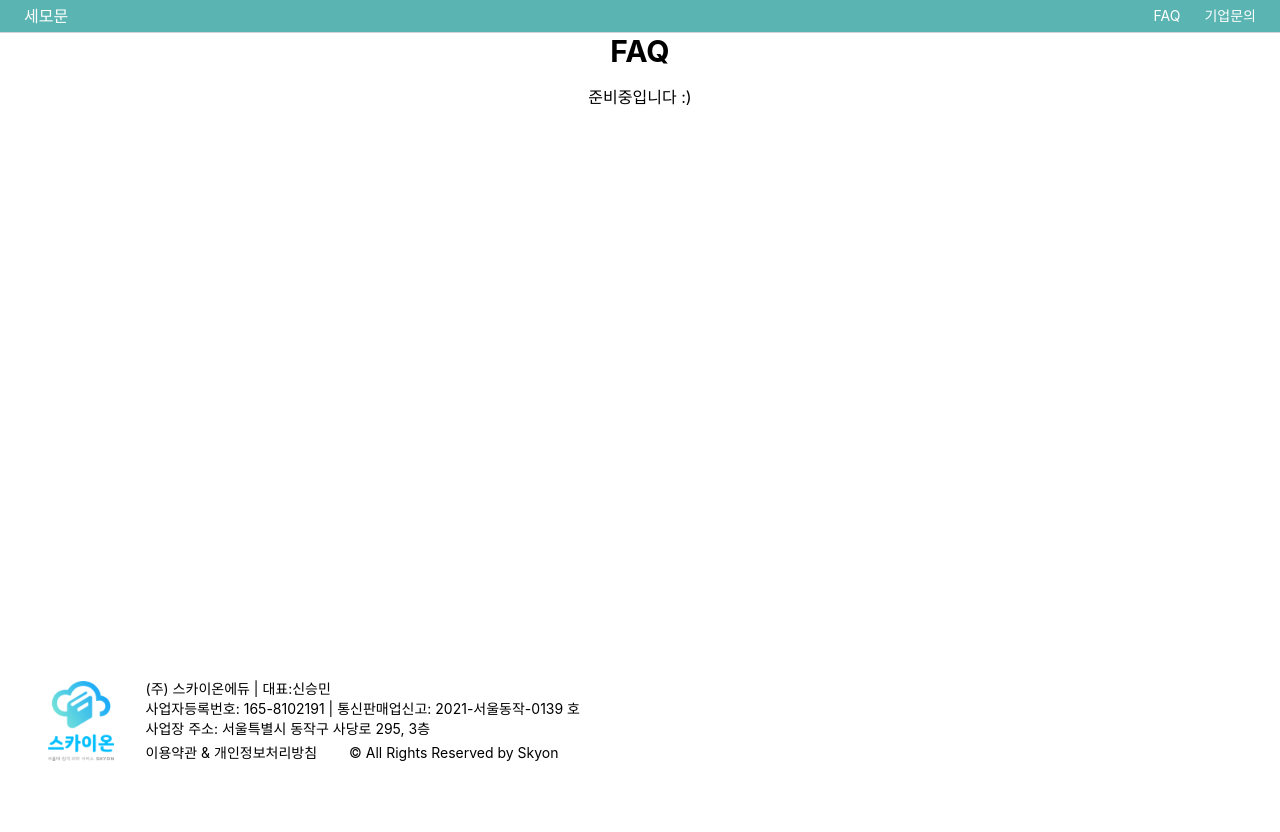
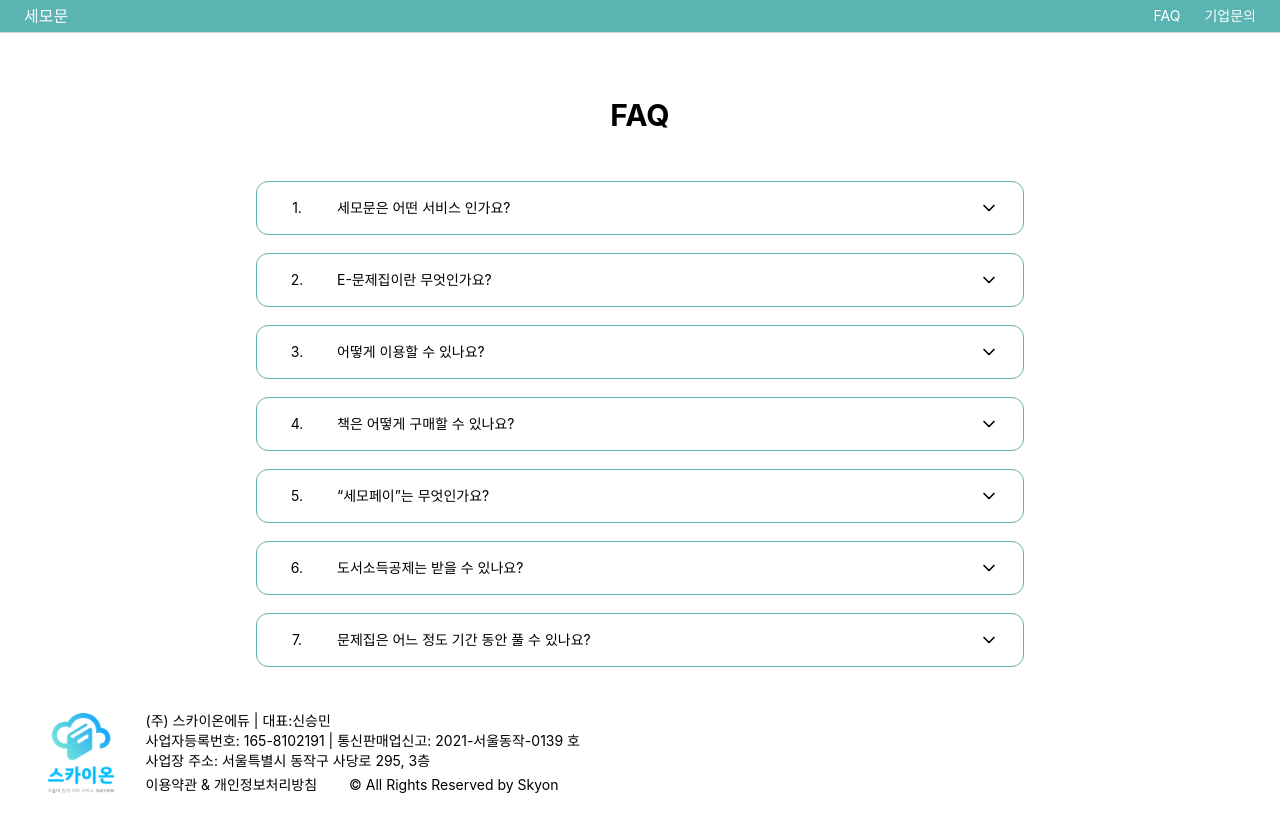
Before and after one commit to skyon-archive/semomun_web, a React (Create React App) app: page /faq in a window 1280 px wide. Before the commit the page ends 801 px from the top, so only its background shows below. Built offline with nearby package versions, Linux system fonts and the light colour scheme; no server answers; what react-ridge-state would draw is missing.

Commit message:
Implement FAQPage

```diff
--- /dev/null
+++ b/src/components/Accordion.tsx
@@ -0,0 +1,39 @@
+import React, { FC, useState } from "react";
+import { Icon } from "./Icon";
+
+export interface AccordionProps {
+  idx: number;
+  title: string;
+  description: JSX.Element;
+  className?: string;
+}
+
+export const Accordion: FC<AccordionProps> = ({
+  idx,
+  title,
+  description,
+  className = "",
+}) => {
+  const [open, setOpen] = useState(false);
+  return (
+    <div className={`flex flex-col space-y-1 ${className}`}>
+      <div
+        className={`flex pr-6 items-center w-full transition-all duration-200 border-brand-1 border ${
+          open ? "bg-brand-1 rounded-t-xl py-3 text-white" : "rounded-xl py-4"
+        }`}
+        onClick={() => setOpen((open) => !open)}
+      >
+        <p className="w-20 text-center">{idx}.</p>
+        <p className="flex-grow">{title}</p>
+        <button>{open ? <Icon.ChevronUp /> : <Icon.ChevronDown />}</button>
+      </div>
+      <div
+        className={`border rounded-b-xl pl-20 w-full transition-all duration-200 ${
+          open ? "py-6 border-brand-1" : "h-0 border-white"
+        }`}
+      >
+        {open && <p>{description}</p>}
+      </div>
+    </div>
+  );
+};
--- a/src/components/Icon.tsx
+++ b/src/components/Icon.tsx
@@ -1,5 +1,7 @@
 import { ComponentType, FC, SVGProps } from "react";
 import { ReactComponent as Download } from "../assets/icons/icon-download.svg";
+import { ReactComponent as ChevronDown } from "../assets/icons/icon-chevron-down.svg";
+import { ReactComponent as ChevronUp } from "../assets/icons/icon-chevron-up.svg";
 
 function withStroke<T extends SVGProps<SVGSVGElement>>(
   Icon: ComponentType<T>
@@ -11,4 +13,6 @@ function withStroke<T extends SVGProps<SVGSVGElement>>(
 
 export const Icon = {
   Download: withStroke(Download),
+  ChevronDown: withStroke(ChevronDown),
+  ChevronUp: withStroke(ChevronUp),
 };
--- a/src/pages/FAQPage.tsx
+++ b/src/pages/FAQPage.tsx
@@ -1,11 +1,99 @@
 import React from "react";
+import { Accordion } from "../components/Accordion";
+
+const data = [
+  {
+    question: "세모문은 어떤 서비스 인가요?",
+    answer: (
+      <>
+        필기 기능이 있어 태블릿에서 한문제씩 문제를 풀고 채점할 수 있는 어플을
+        제공할 예정입니다.
+        <br />
+        유형별로 분류된 각종 기출문제와 기성 참고서를 태블릿과 태블릿 펜을
+        이용해 앱 내에서 간편하게 풀 수 있습니다.
+        <br />
+        또한 정답율, 문제풀이 시간 등의 풀이내역을 인공지능이 분석하여 개개인의
+        취약 개념 및 유형, 전국 등수,
+        <br />
+        성적 변화 추이 등을 학습 리포트 형태로 제공하고, 맞춤 문제와 참고서를
+        추천하는 서비스입니다.
+      </>
+    ),
+  },
+  {
+    question: "E-문제집이란 무엇인가요?",
+    answer: (
+      <>
+        E- 문제집이란 전자기기에서 문제를 구매, 학습, 분석할 수 있는
+        서비스입니다.
+        <br />
+        기존의 종이문제집과 달리, 무게, 오염에서 자유롭고 학습효율을
+        향상시켜주는 서비스입니다.
+      </>
+    ),
+  },
+  {
+    question: "어떻게 이용할 수 있나요?",
+    answer: (
+      <>
+        아이패드 내 “앱스토어”에서 “세모문”을 검색하시면 다운받으실 수 있습니다.
+        <br />
+        기본 기출문제, 기본 문제집은 무료로 제공됩니다. :)
+        <br />
+        세모문 웹페이지(www.semomun.com)에서 세모페이를 구매하고, 앱에서
+        자유롭게 사용하시면 됩니다.
+        <br />
+      </>
+    ),
+  },
+  {
+    question: "책은 어떻게 구매할 수 있나요?",
+    answer: (
+      <>
+        세모문 웹페이지(www.semomun.com)에서 세모페이를 구매하고,
+        <br />
+        세모페이를 이용해 문제집을 구매하실 수 있습니다.
+        <br />
+        웹에서 세모페이를 충전하신 후에는 앱에서도 세모페이를 이용해 문제집을
+        구매하실 수 있습니다.
+      </>
+    ),
+  },
+  {
+    question: "“세모페이”는 무엇인가요?",
+    answer: (
+      <>
+        “세모페이”는 세모문 플랫폼내에서 E-문제집을 구매할 수 있는 서비스입니다.
+        <br />
+        충전 후 세모문 플랫폼 내에서 어떤 문제집이던 자유롭게 구매하실 수
+        있으십니다.
+      </>
+    ),
+  },
+  {
+    question: "도서소득공제는 받을 수 있나요?",
+    answer: <>아쉽게도 도서소득공제는 현재 받으실 수 없습니다.</>,
+  },
+  {
+    question: "문제집은 어느 정도 기간 동안 풀 수 있나요?",
+    answer: <>문제집은 구매 후 1년간 풀 수 있으며, 중도 환불은 불가능합니다.</>,
+  },
+];
 
 export const FAQPage = () => {
   return (
-    <div className="w-full flex flex-col items-center space-y-4">
+    <div className="w-full flex flex-col items-center space-y-12 pt-16">
       <h2 className="font-bold text-3xl">FAQ</h2>
-      <div>
-        <p>준비중입니다 :)</p>
+      <div className="flex flex-col w-full max-w-3xl space-y-3">
+        {data.map(({ question, answer }, idx) => (
+          <Accordion
+            className="w-full text-sm"
+            key={idx}
+            title={question}
+            description={answer}
+            idx={idx + 1}
+          />
+        ))}
       </div>
     </div>
   );
```
Also changed, not shown: src/assets/icons/icon-chevron-down.svg (added), src/assets/icons/icon-chevron-up.svg (added).
